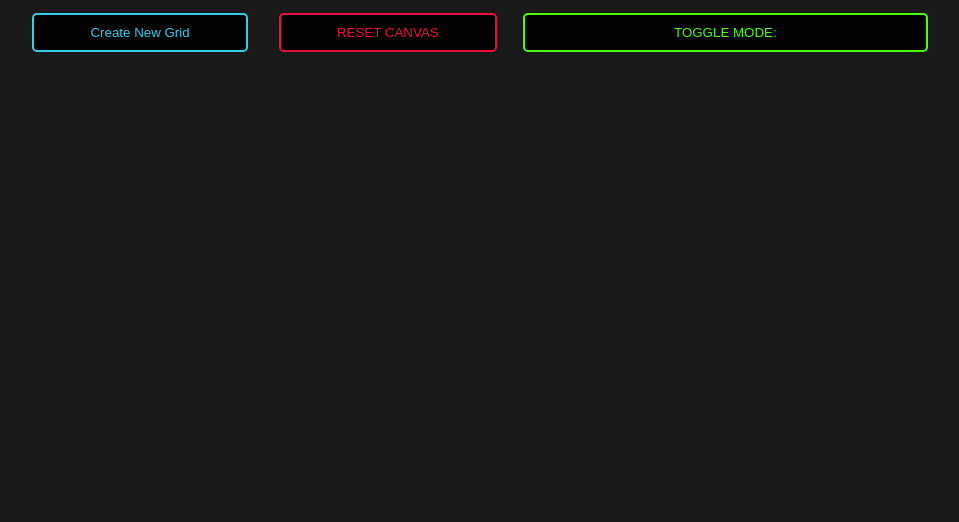
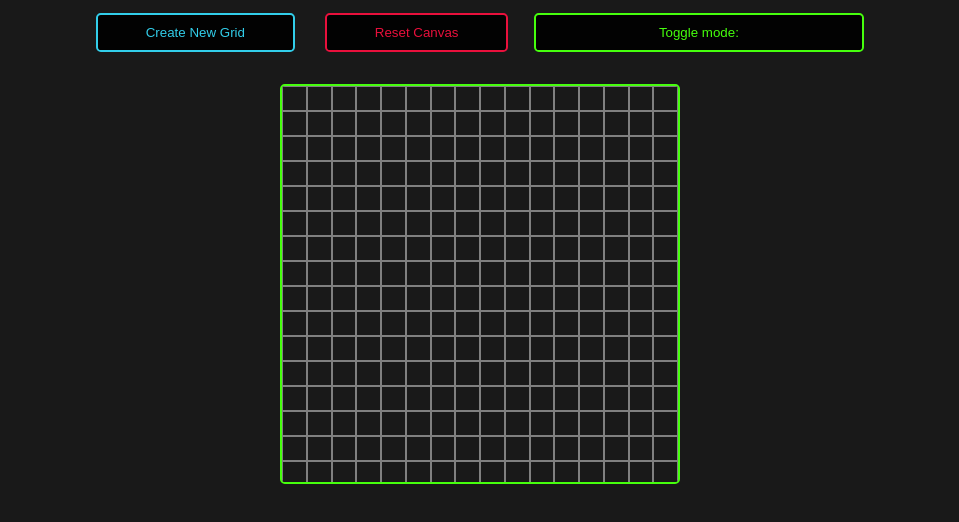
Before and after one commit to Techron254/Etch-a-sketch, a plain HTML site: page index.html in a window 1280 px wide. Shown: the part 44-566 px from the top of the page, without its empty margins (160-1119 px from the left). Drawn offline with Linux system fonts and the light colour scheme; a web font is replaced by a local one.

Commit message:
create our grid using flexbox

```diff
--- a/index.html
+++ b/index.html
@@ -18,11 +18,10 @@
         <h1>ETCH-A-SKETCH</h1>
         <div class="buttons">
             <button id="button-one">Create New Grid</button>
-            <BUtton id="button-two">RESET CANVAS</BUtton>
-            <BUtton id="button-three">TOGGLE MODE: </BUtton>
+            <BUtton id="button-two">Reset Canvas</Canvas></BUtton>
+            <BUtton id="button-three">Toggle mode: <span id="toggle"></span> </BUtton>
         </div>
         <div class="canvas">
-
 
 
         </div>
--- a/main.js
+++ b/main.js
@@ -0,0 +1,19 @@
+const canvas = document.querySelector('.canvas');
+let canvasWidth = 400;
+let canvasHeight = 400;
+canvas.style.width = `${canvasWidth}px`;
+canvas.style.height = `${canvasHeight}px`;
+let cellsNumber = 10;
+
+function CreateGridCells(cellsNumber){
+
+    for (let i = 1; i <= cellsNumber * cellsNumber; i++){
+        const cell = document.createElement('div');
+        cell.classList.add('cell');
+        canvas.appendChild(cell);
+        cell.style.cssText = 'border: 0.5px solid gray; flex-grow: 1';
+        cell.style.width = `${(canvasWidth/cellsNumber)-1}px`;
+        cell.style.height = `${(canvasHeight/cellsNumber)}px`;
+        }
+}
+  CreateGridCells(16);
--- a/style.css
+++ b/style.css
@@ -22,7 +22,7 @@ h1{
     margin-bottom: 1rem;
     display: flex;
     justify-content: center;
-    width:70%;
+    width:60%;
     margin: 1rem auto;
     gap: 2vw;
 }
@@ -54,3 +54,11 @@ h1{
     padding: 10px;
     flex-grow: 3;
 }
+.canvas{
+    border: 2px solid rgb(70, 255, 13);
+    border-radius: 0.3rem;
+    margin: 2rem auto;
+    display: flex;
+    flex-wrap: wrap;
+    overflow: hidden;
+}
```
